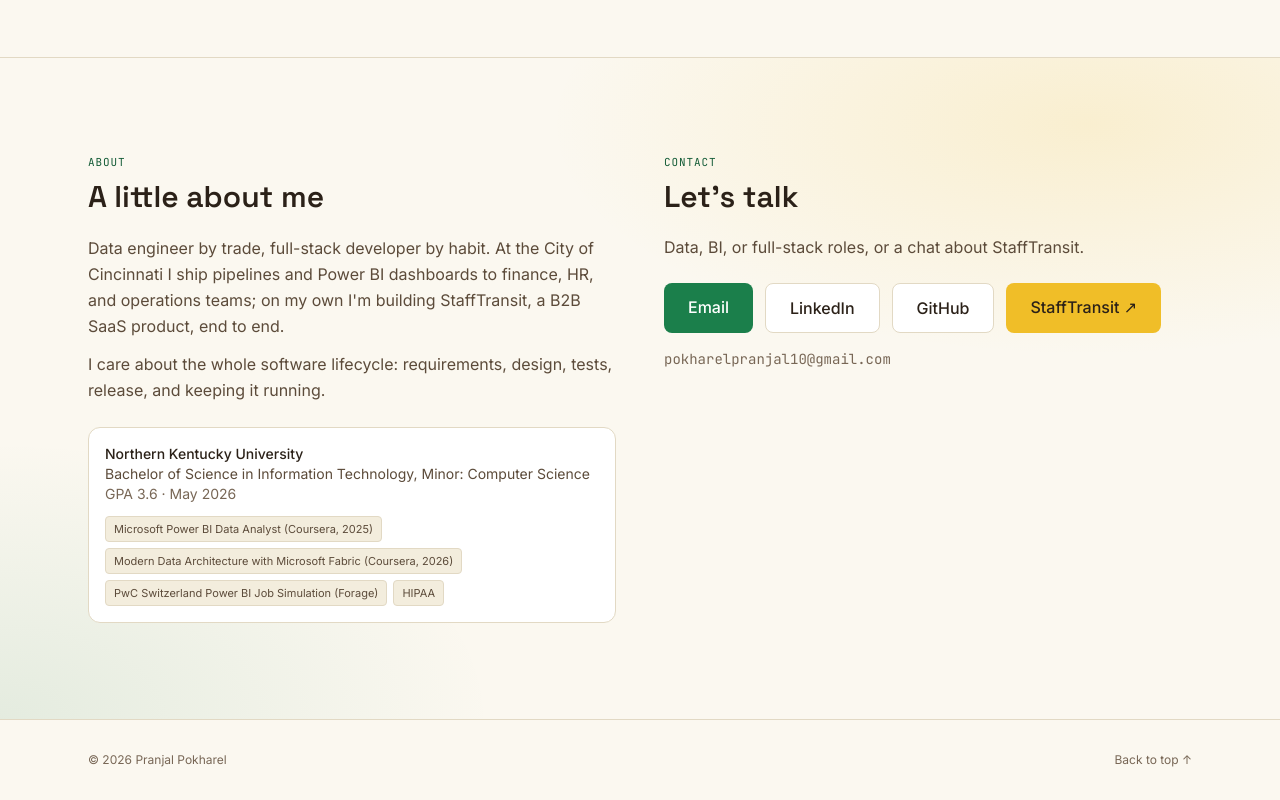
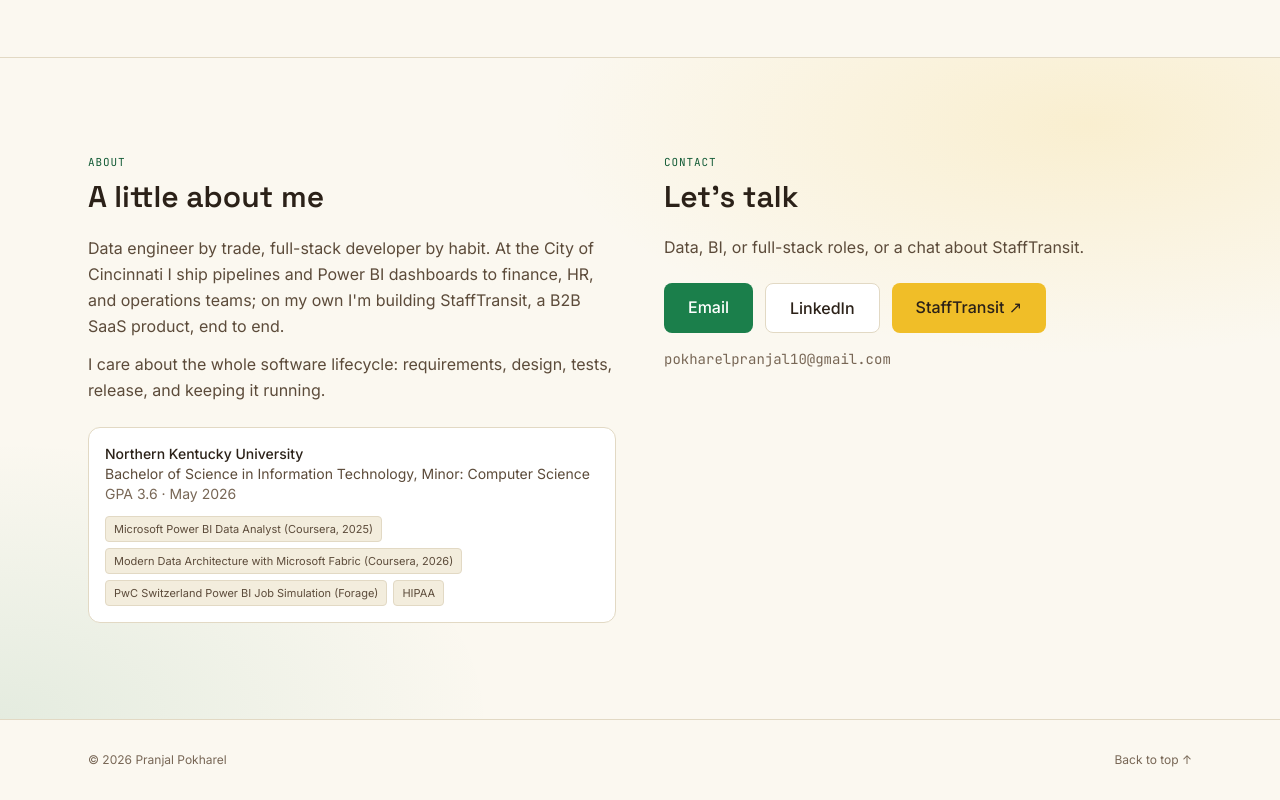
Before and after one commit to pranjalpok/pranjal_portfolio, a React (Vite) app: page / in a window 1280 px wide. Shown: the part 5357-6157 px from the top of the page. Built offline with nearby package versions, Linux system fonts and the light colour scheme.

Commit message:
Remove GitHub link from contact section
Co-Authored-By: Claude Sonnet 5 <noreply@anthropic.com>

```diff
--- a/src/components/AboutContact.jsx
+++ b/src/components/AboutContact.jsx
@@ -29,7 +29,6 @@ export default function AboutContact() {
           <div className="mt-6 flex flex-wrap gap-3">
             <a href={`mailto:${profile.email}`} className="bg-mallard text-white font-medium px-6 py-3 rounded-lg hover:bg-mallard-deep transition-colors">Email</a>
             <a href={profile.linkedin} target="_blank" rel="noreferrer" className="border border-panel-border bg-panel text-ink font-medium px-6 py-3 rounded-lg hover:border-mallard transition-colors">LinkedIn</a>
-            <a href={profile.github} target="_blank" rel="noreferrer" className="border border-panel-border bg-panel text-ink font-medium px-6 py-3 rounded-lg hover:border-mallard transition-colors">GitHub</a>
             <a href={stafftransit.url} target="_blank" rel="noreferrer" className="bg-bill-tint text-[rgb(43_33_24)] font-medium px-6 py-3 rounded-lg hover:brightness-95 transition">StaffTransit ↗</a>
           </div>
           <p className="mt-4 font-mono text-sm text-ink-dim">{profile.email}</p>
```
